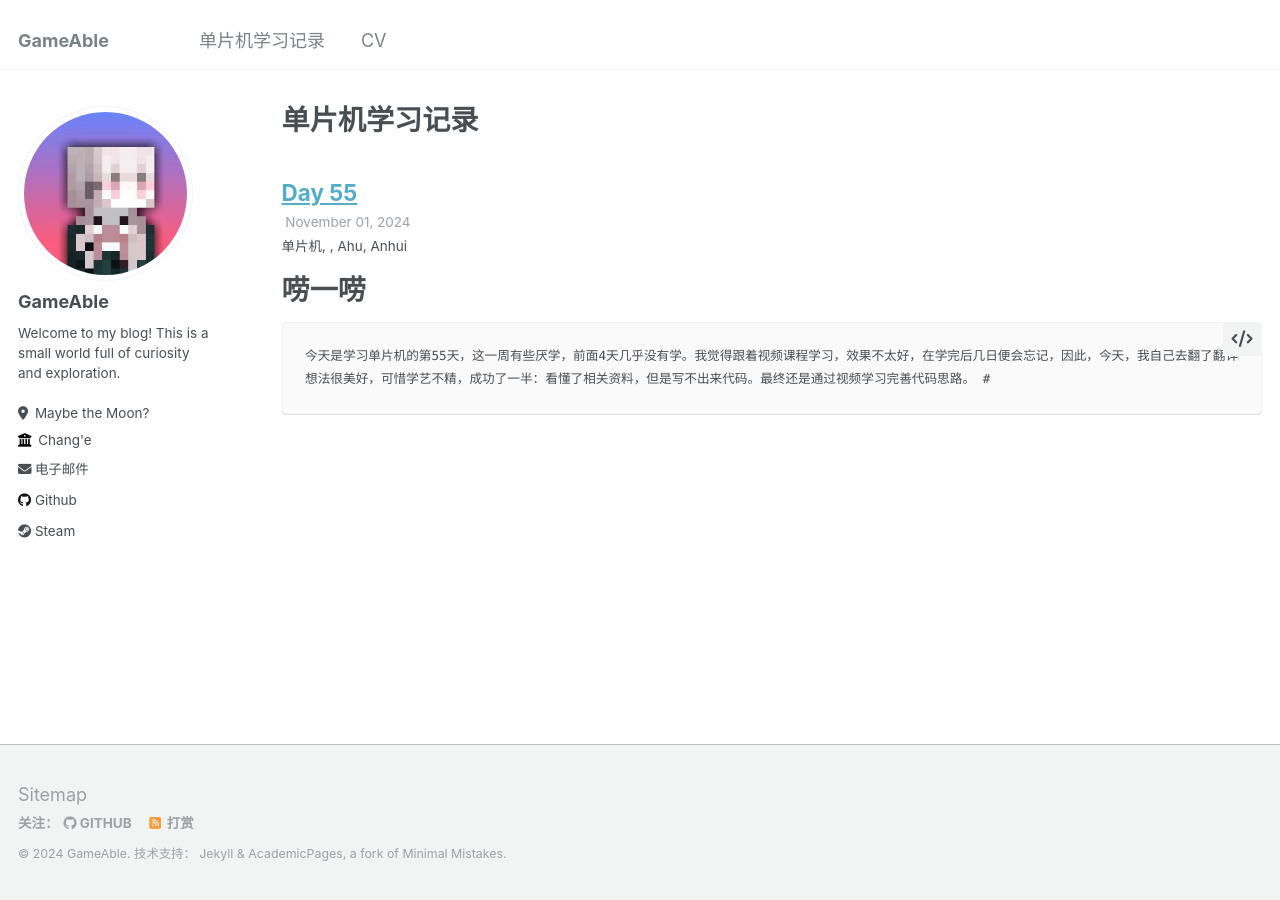
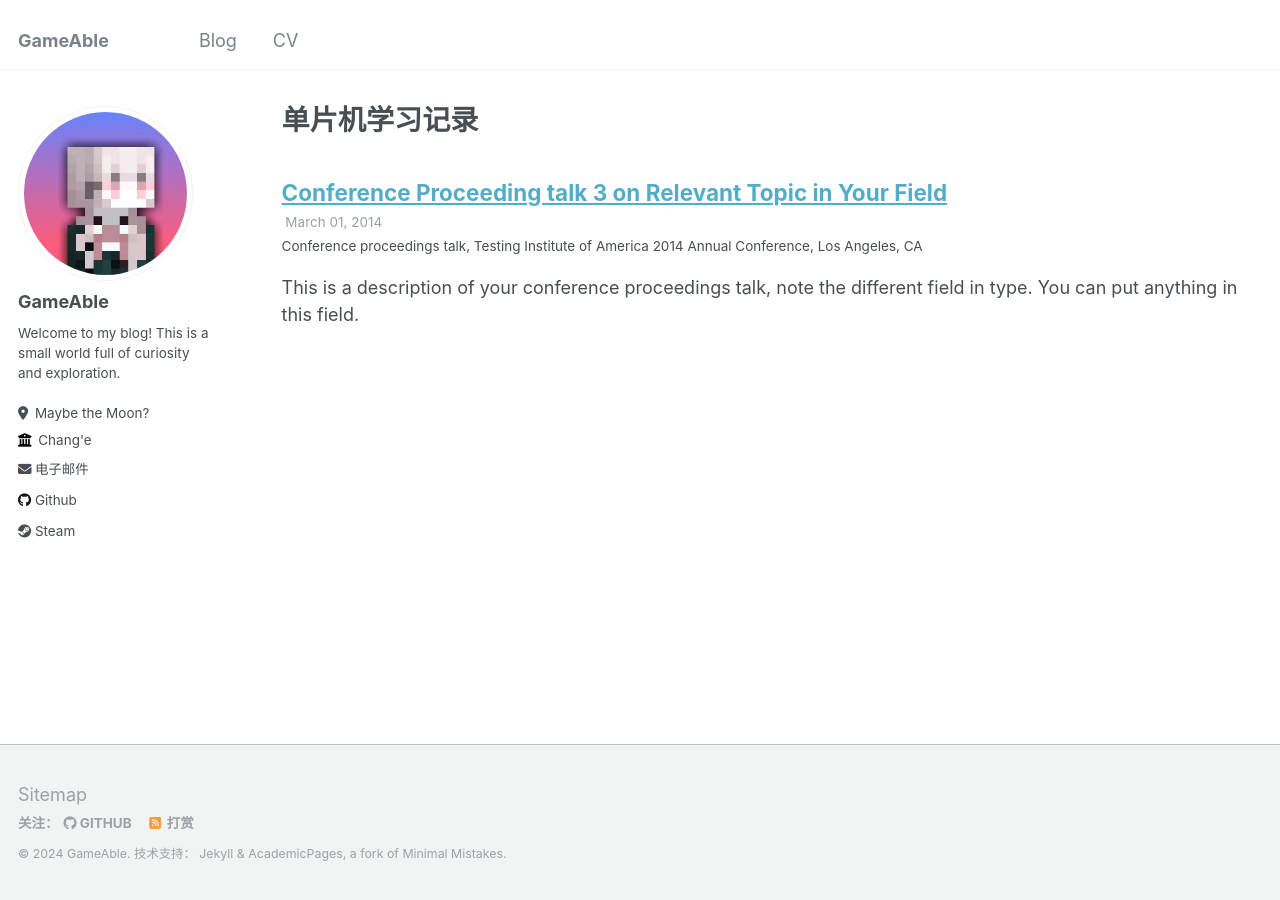
Before and after one commit to GameAble/GameAble.github.io, a Jekyll site: the page built from _pages/talks.html, in a window 1280 px wide. Built offline with Jekyll 4.4.1, drawn with Linux system fonts in a browser that asks for light colours.

Commit message:
modified:   _data/navigation.yml 	renamed:    _talks/Day_55.md -> _posts/Day_55.md 	new file:   _talks/2014-03-01-talk-3.md

```diff
--- a/_data/navigation.yml
+++ b/_data/navigation.yml
@@ -3,8 +3,8 @@ main:
   # - title: "Publications"
   #   url: /publications/
 
-  - title: "单片机学习记录"
-    url: /talks/
+  # - title: "talks"
+  #   url: /talks/
 
   # - title: "Teaching"
   #   url: /teaching/
@@ -12,8 +12,8 @@ main:
   # - title: "Portfolio"
   #   url: /portfolio/
 
-  # - title: "Blog"
-  #   url: /year-archive/
+  - title: "Blog"
+    url: /year-archive/
 
   - title: "CV"
     url: /cv/
--- a/_talks/Day_55.md
+++ b/_posts/Day_55.md
@@ -1,11 +1,10 @@
 ---
-title: "Day 55"
-collection: talks
-type: "单片机"
-permalink: /talks/Day_55
-venue: ""
+title: '单片机学习Day55'
 date: 2024-11-01
-location: "Ahu, Anhui"
+permalink: /posts/2024/11/blog-post-1/
+tags:
+  - 单片机
+  - 学习记录
 ---
 # 唠一唠
     今天是学习单片机的第55天，这一周有些厌学，前面4天几乎没有学。我觉得跟着视频课程学习，效果不太好，在学完后几日便会忘记，因此，今天，我自己去翻了翻详细资料，想要独立完成对于温度传感器DS18B20的应用。
--- /dev/null
+++ b/_talks/2014-03-01-talk-3.md
@@ -0,0 +1,11 @@
+---
+title: "Conference Proceeding talk 3 on Relevant Topic in Your Field"
+collection: talks
+type: "Conference proceedings talk"
+permalink: /talks/2014-03-01-talk-3
+venue: "Testing Institute of America 2014 Annual Conference"
+date: 2014-03-01
+location: "Los Angeles, CA"
+---
+
+This is a description of your conference proceedings talk, note the different field in type. You can put anything in this field.
```
